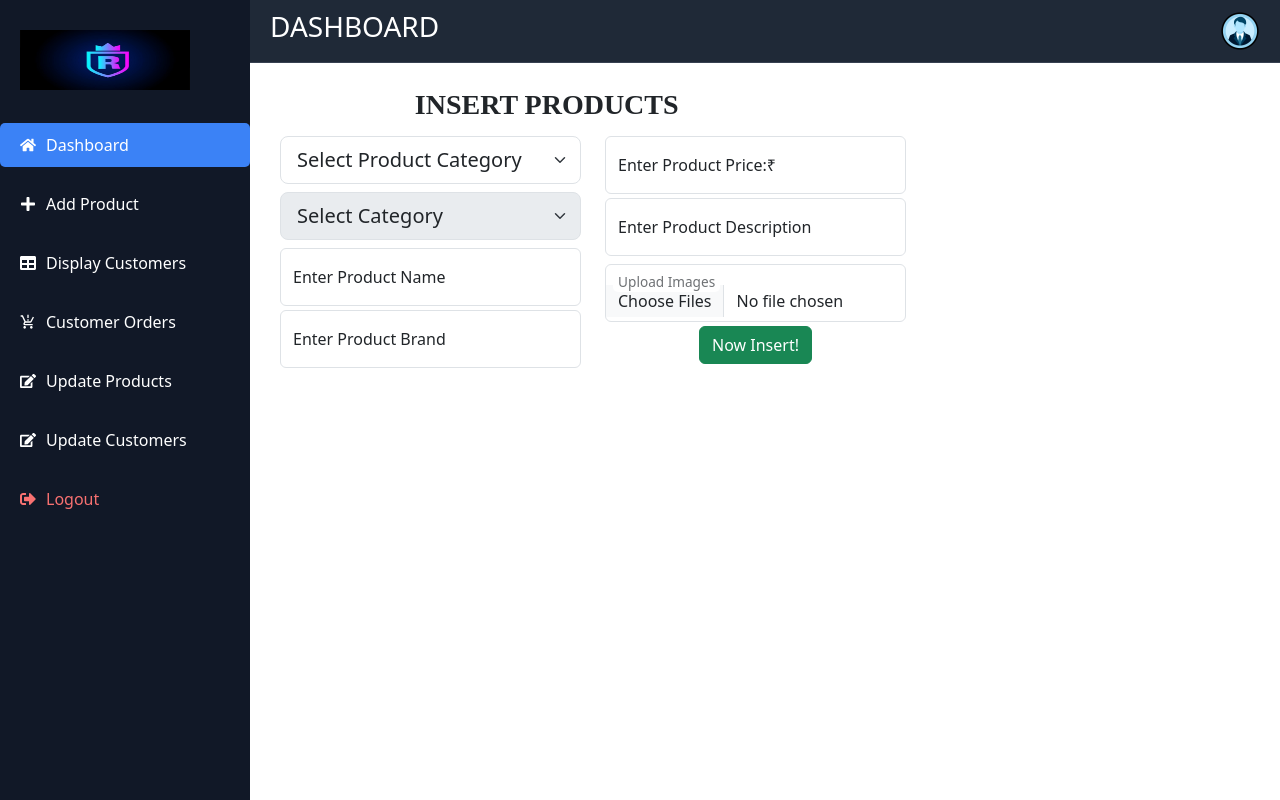
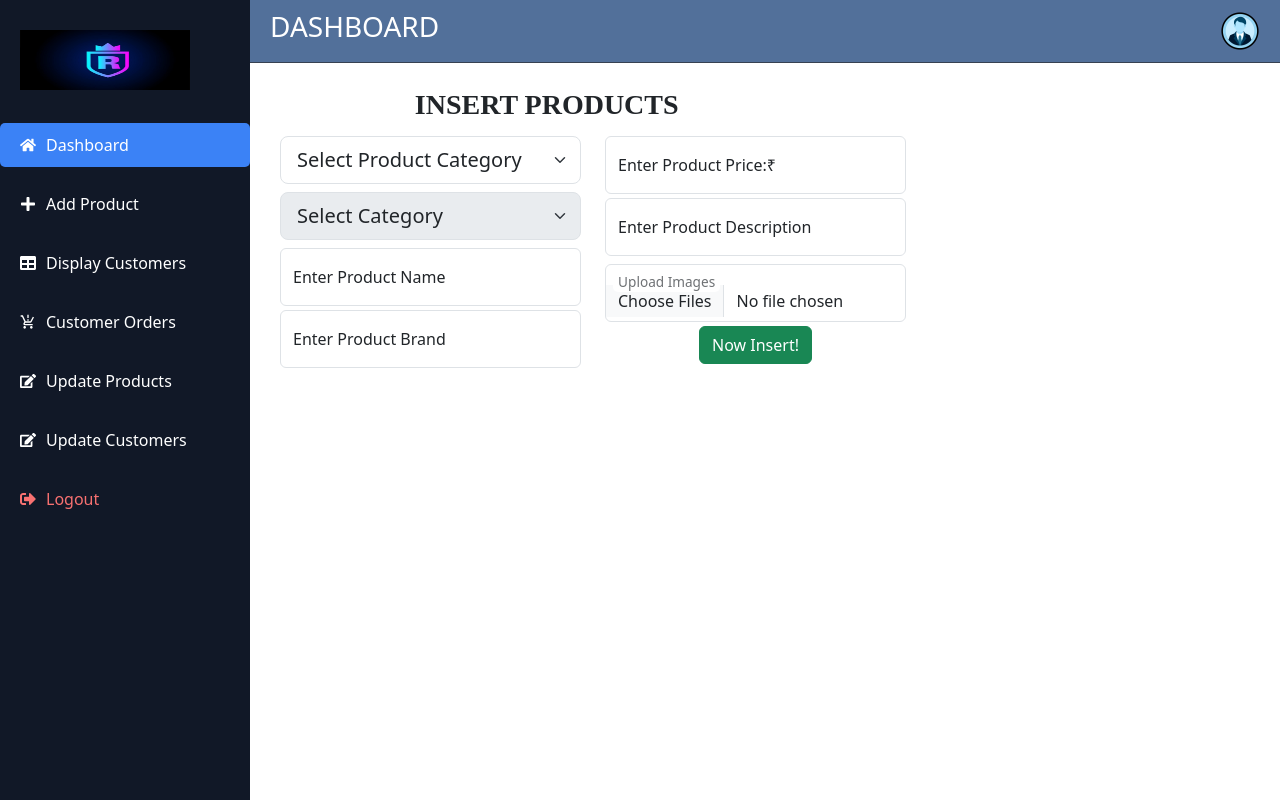
Before and after one commit to Rajankumar9955/E-Commerce, a React (Vite) app in the folder client/: page /admindashboard/insertproduct in a window 1280 px wide. Built offline with nearby package versions, Linux system fonts and the light colour scheme.

Commit message:
form data

```diff
--- a/client/src/Css/AdminDashboard.css
+++ b/client/src/Css/AdminDashboard.css
@@ -43,8 +43,10 @@
 #dashboard-container {
     display: flex;
     height: auto;
+
     /* background-color: #1e1e2d; */
 }
+
 
 /* Sidebar */
 .sidebar {
@@ -59,7 +61,7 @@
     left: 0;
     top: 0;
     transition: transform 0.3s ease-in-out;
-    z-index: 1;
+    z-index: 4;
 }
 
 /* Sidebar Hidden for Small Screens */
@@ -148,13 +150,15 @@
 
 /* Header */
 header {
-    background-color: #1f2937;
+    background-color: #52709a;
     color: #fff;
     padding: 10px 20px;
     display: flex;
     justify-content: space-between;
     align-items: center;
     border-bottom: 1px solid #374151;
+    position: sticky;
+    top: 0;
 }
 
 /* Hamburger Menu */
--- a/client/src/Pages/InsertProduct.jsx
+++ b/client/src/Pages/InsertProduct.jsx
@@ -62,21 +62,20 @@ const InsertProduct=()=>{
 
         <Form.Select size="lg" className="mb-2" value={selectCategory}  onChange={handleCategoryChange}>
         <option value="">Select Product Category</option>
-         {Object.keys(categories).map((cat) => (
-              <option key={cat} value={cat}>{cat}</option>
-            ))}
+         {Object.keys(categories).map((cat)=>(
+          <option key={cat} value={cat}>{cat}</option>
+         ))}
         </Form.Select>
 
-        {/* {Object.keys(categories).map((cat)=>{
-            <option keys={cat} value={cat}>{cat}</option>
-        })} */}
+
+
 
 
         <Form.Select size="lg" className="mb-2" value={selectSubCategory} onChange={handleSubCategoryChange}   disabled={!selectCategory}>
         <option value="">Select Category</option>
-        {subCategories.map((sub)=>{
+        {subCategories.map((sub)=>(
           <option key={sub} value={sub}>{sub}</option>
-        })}
+        ))}
        </Form.Select>
 
 
@@ -108,7 +107,7 @@ const InsertProduct=()=>{
         <Form.Control type="file" multiple placeholder="Upload Images" onChange={handleFileChange} />
       </FloatingLabel>
 
-        <Button variant='success' onClick={handleSubmit}>Now Insert!</Button>
+        <Button variant='success' onClick={handleSubmit} style={{marginBottom:"5px"}}>Now Insert!</Button>
         </Col>
         </div>
       </Row>
```
